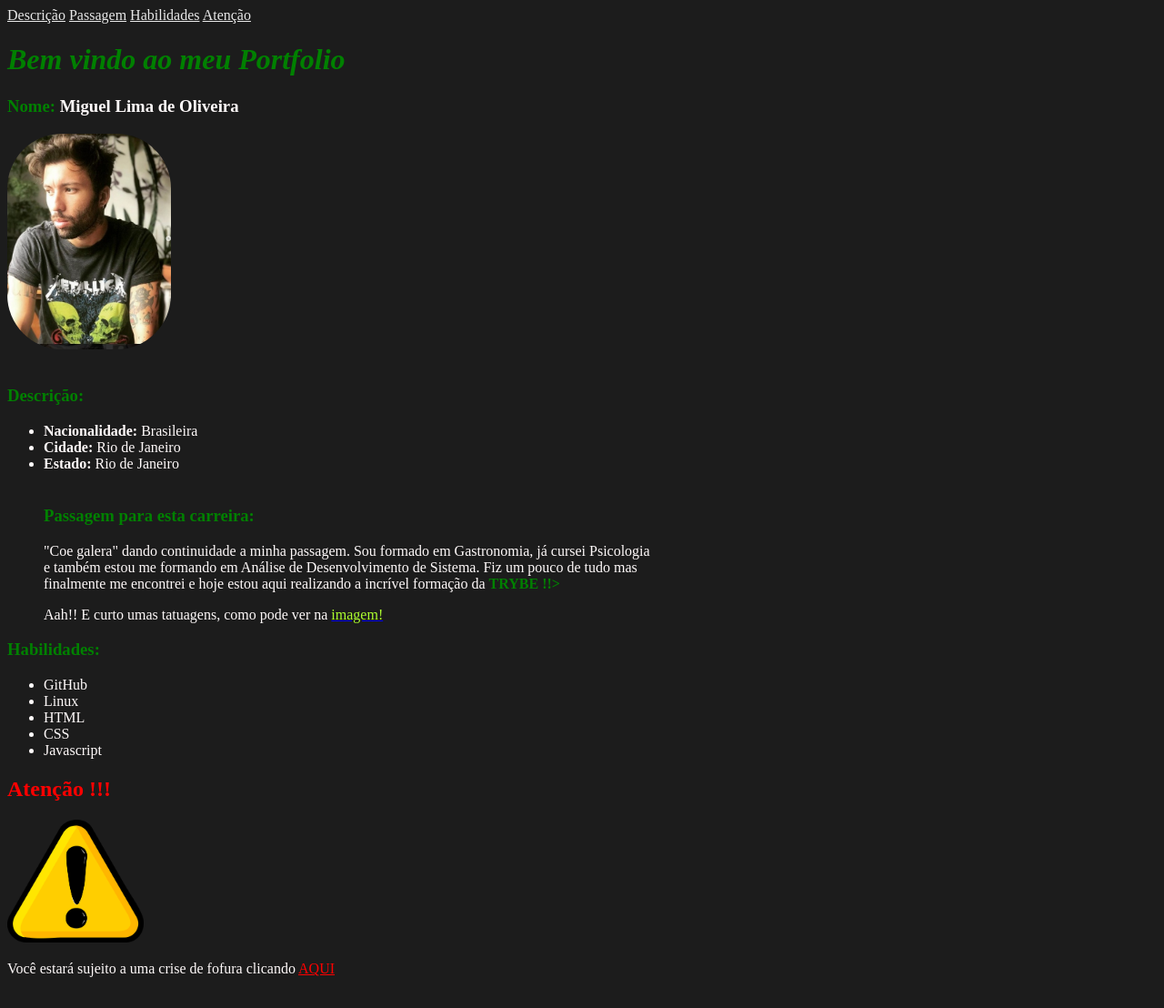
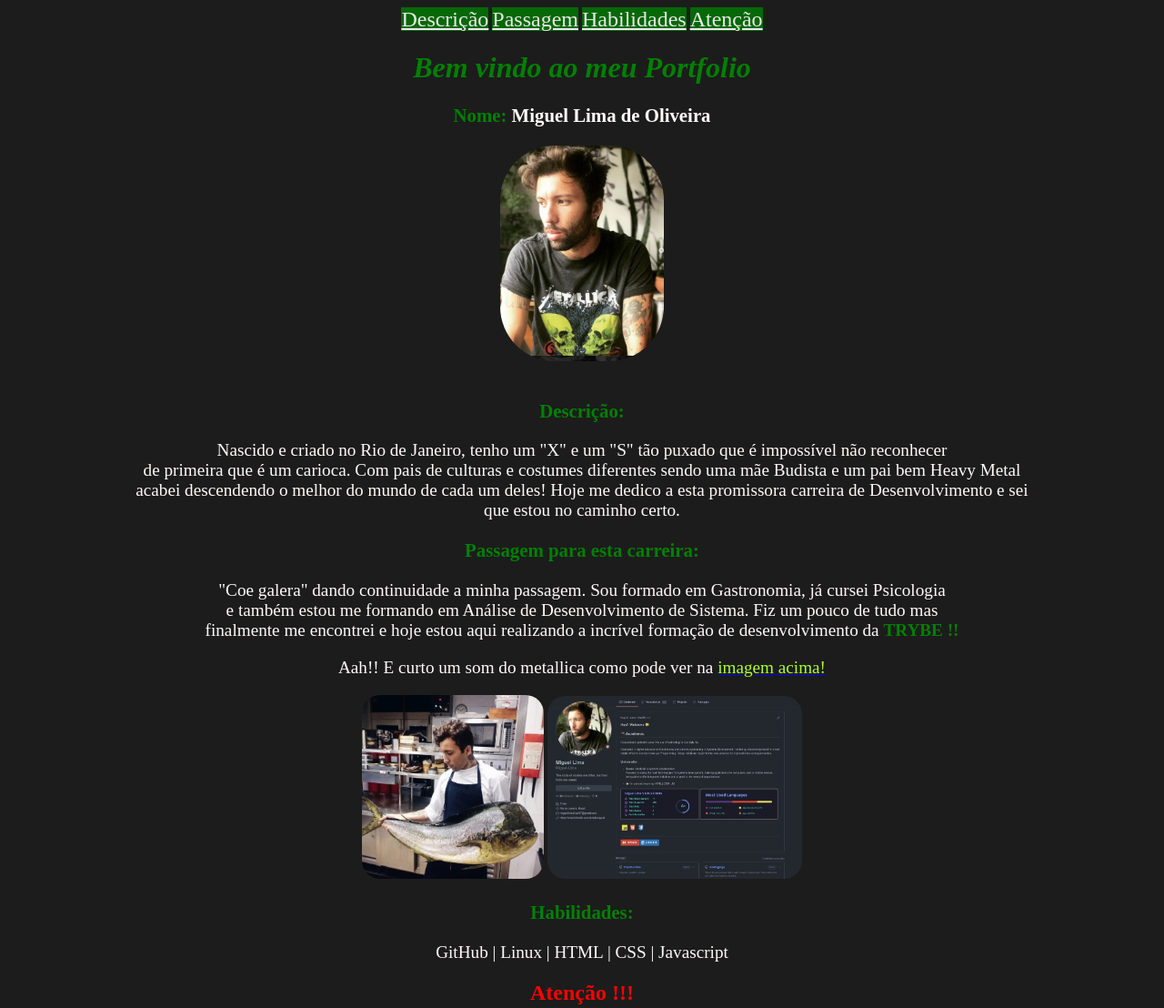
Before and after one commit to Miguel-Lima/trybe.exercicios, a plain HTML site: page fundamentos/html-css-estrutura-de-site-bloco-03/unidade-1/index.html in a window 1280 px wide. Shown: the top 1108 px of the page at 91% size. Drawn offline with Linux system fonts and the light colour scheme.

Commit message:
Alterando css e html de portfolio

```diff
--- a/fundamentos/html-css-estrutura-de-site-bloco-03/unidade-1/index.html
+++ b/fundamentos/html-css-estrutura-de-site-bloco-03/unidade-1/index.html
@@ -6,6 +6,28 @@
     <meta name="viewport" content="width=device-width, initial-scale=1.0">
     <link rel="stylesheet" href="style.css">
     <title>Portfolio Web de Miguel</title>
+
+    <style>
+        p {
+            font-size: 1.2em;
+        }
+
+        li {
+            font-size: 1.1em;
+        }
+
+        h3 {
+            font-size: 1.3em;
+        }
+
+        .d {
+            font-size: 1.5em;
+            background-color: rgba(0, 128, 0, 0.767);
+
+        }
+   </style>
+
+
 </head>
 <body>
 
@@ -24,31 +46,30 @@
 
 
     <h3 id="descricao">Descrição:</h3>
-    <ul>
-        <li><strong>Nacionalidade:</strong> Brasileira</li>
-        <li><strong>Cidade: </strong>Rio de Janeiro</li>
-        <li><strong>Estado: </strong>Rio de Janeiro</li>
 
-        <br>
+        <p>Nascido e criado no Rio de Janeiro, tenho um "X" e um "S" tão puxado que é impossível não reconhecer <br>
+        de primeira que é um carioca. Com pais de culturas e costumes diferentes sendo uma mãe Budista e um pai bem Heavy Metal<br>
+        acabei descendendo o melhor do mundo de cada um deles! Hoje me dedico a esta promissora carreira de Desenvolvimento e sei <br>
+        que estou no caminho certo.</p>
 
-        <h3 id="passagem">Passagem para esta carreira:</h3>
+
+    <h3 id="passagem">Passagem para esta carreira:</h3>
 
         <p>"Coe galera" dando continuidade a minha passagem. Sou formado em Gastronomia, já cursei Psicologia <br>
              e também  estou me formando em Análise de Desenvolvimento de Sistema. Fiz um pouco de tudo mas <br>
-             finalmente me encontrei e hoje estou aqui realizando a incrível formação da <strong class="trybe"> TRYBE !!></strong></p>
-        <p> Aah!! E curto umas tatuagens, como pode ver na <a href="#miguel"> <bold class="link-imagem"> imagem!</bold></a></p>
-    </ul>
+             finalmente me encontrei e hoje estou aqui realizando a incrível formação de desenvolvimento da <strong class="trybe"> TRYBE !!</strong></p>
+        <p> Aah!! E curto um som do metallica como pode ver na <a href="#miguel"> <bold class="link-imagem"> imagem acima!</bold></a></p>
+
+            <img id="cozinha" src="cozinheiro.jpeg" width="200px" alt="Foto de miguel cozinhando">
+            <img id="githubs" src="githubs.jpeg" width="280px" alt="Foto perfil do github">
+
 
     <h3 id="habilidades"> Habilidades: </h3>
-    <ul>
-        <li>GitHub</li>
-        <li>Linux</li>
-        <li>HTML</li>
-        <li>CSS</li>
-        <li>Javascript</li>
-    </ul>
 
-    <h2 id="atencao"> Atenção !!! </h2> <img src="attention-307030_960_720.png" alt="Imagem de atenção" width="150px"> <p>Você estará sujeito a uma crise de fofura clicando <a class="aqui" href="https://br.pinterest.com/isabelamaa/filhote-de-cabra/" target="_blanck"> AQUI </a></p>
+        <p>GitHub | Linux | HTML | CSS | Javascript</p>
+
+
+    <h2 id="atencao"> Atenção !!! </h2> <img src="attention-307030_960_720.png" alt="Imagem de atenção" width="150px"> <p>Está tendo um mal dia ou ansioso? Resolva isto clicando <a class="aqui" href="https://br.pinterest.com/isabelamaa/filhote-de-cabra/" target="_blanck"> AQUI </a></p>
 
 </body>
 </html>
--- a/fundamentos/html-css-estrutura-de-site-bloco-03/unidade-1/style.css
+++ b/fundamentos/html-css-estrutura-de-site-bloco-03/unidade-1/style.css
@@ -1,6 +1,7 @@
 body {
     background-color: rgba(0, 0, 0, 0.89);
     color: snow;
+    text-align: center;
 }
 
 .d {
@@ -13,6 +14,11 @@ h1 {
 
 #descricao, #passagem, #habilidades {
     color: green;
+}
+
+.habilities {
+    line-height: 10px;
+
 }
 
 .nome {
@@ -31,6 +37,10 @@ h1 {
     color: greenyellow;
 }
 
+#cozinha, #githubs {
+    border-radius: 20px;
+}
+
 #atencao {
     color: red;
 }
```
Also changed, not shown: fundamentos/html-css-estrutura-de-site-bloco-03/unidade-1/cozinheiro.jpeg (added), fundamentos/html-css-estrutura-de-site-bloco-03/unidade-1/githubs.jpeg (added).
